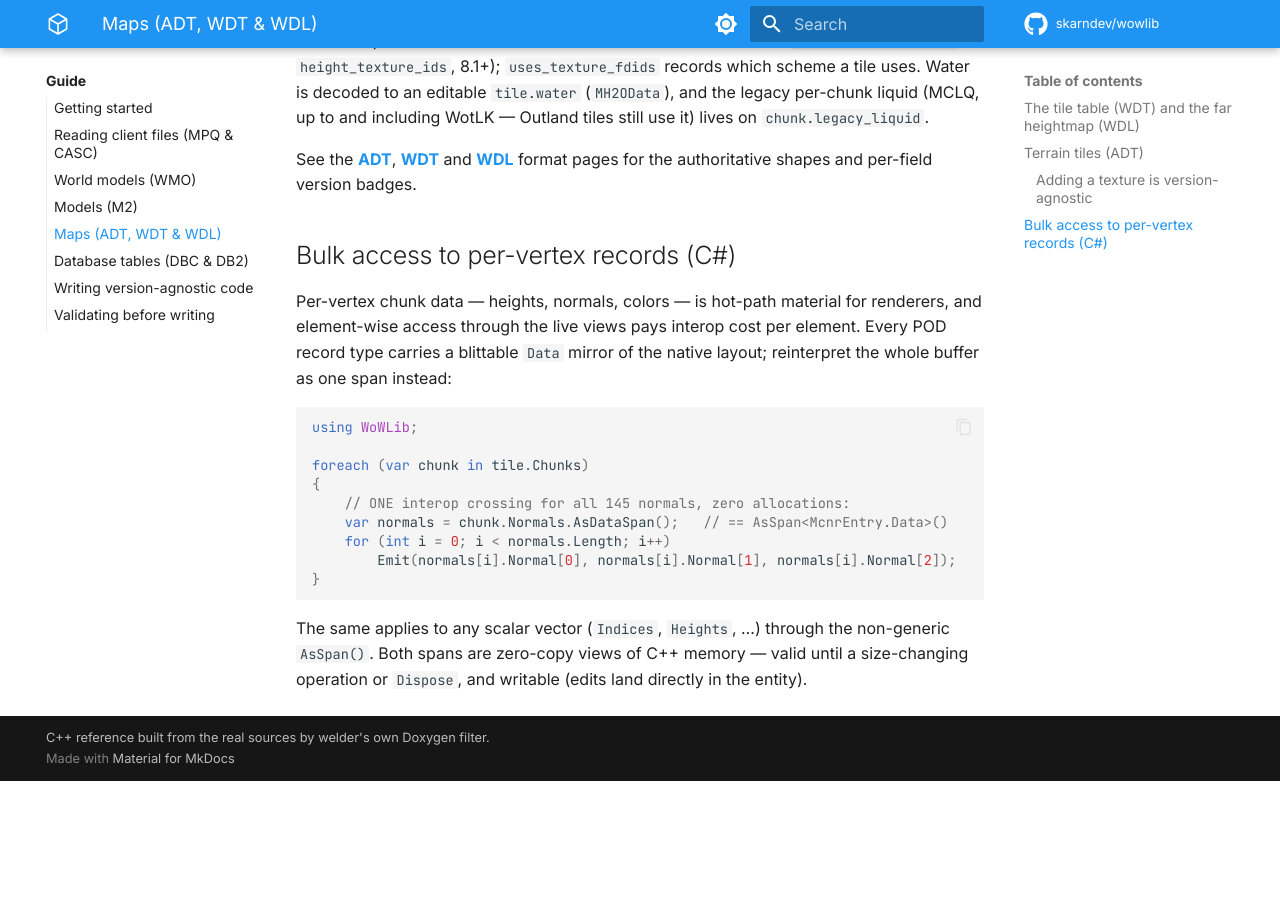
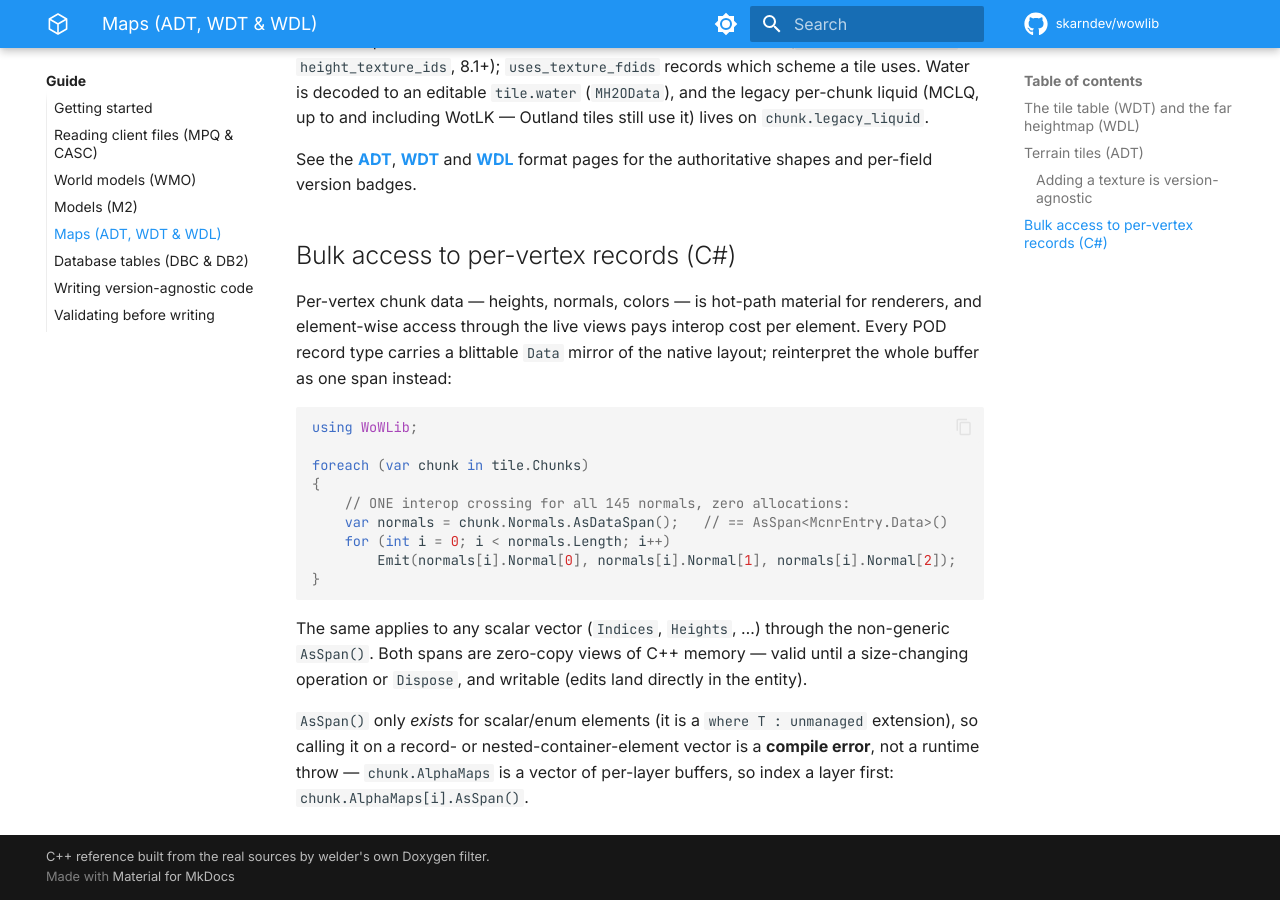
Before and after one commit to skarndev/wowlib, an MkDocs documentation site: the page built from docs/content/guide/maps.md, in a window 1280 px wide and 900 px high, scrolled down 2208 px. Built offline with MkDocs 1.6.1 and Material for MkDocs 9.7.7, drawn with Linux system fonts in a browser that asks for light colours; comment, search, counter and statistics services are not loaded; before the commit the page ends 2989 px from its top, so only the background shows below that.

Commit message:
csharp: pin the AsSpan unmanaged-constraint rod - scalar-span misuse is now a compile error
welder-csharp da87061 moves the non-generic Vector<T>/FixedArray<T>
AsSpan() from an instance method to a `where T : unmanaged` extension:
call sites are unchanged for scalar/enum elements, but the record- and
nested-element calls that used to throw at runtime (the AlphaMaps
report) no longer compile and never appear in IntelliSense.
AsSpan<TData>() keeps its runtime size gate; AsDataSpan() stays the
safe bulk spelling.

Binary-breaking on the managed side (instance -> extension), so the
next release wants a version bump note.

Test: a scalar vector still spans zero-copy through the extension, and
reflection confirms no non-generic instance AsSpan remains to bind
misuse to. Guide: the maps page now states the compile-time gate and
the AlphaMaps indexing idiom. dotnet test 36/36.

Co-Authored-By: Claude Fable 5 <noreply@anthropic.com>

```diff
--- a/docs/content/guide/maps.md
+++ b/docs/content/guide/maps.md
@@ -207,3 +207,9 @@ The same applies to any scalar vector (`Indices`, `Heights`, …) through the
 non-generic `AsSpan()`. Both spans are zero-copy views of C++ memory — valid
 until a size-changing operation or `Dispose`, and writable (edits land
 directly in the entity).
+
+`AsSpan()` only *exists* for scalar/enum elements (it is a
+`where T : unmanaged` extension), so calling it on a record- or
+nested-container-element vector is a **compile error**, not a runtime throw
+— `chunk.AlphaMaps` is a vector of per-layer buffers, so index a layer
+first: `chunk.AlphaMaps[i].AsSpan()`.
```
Also changed, not shown: 2 other files.
